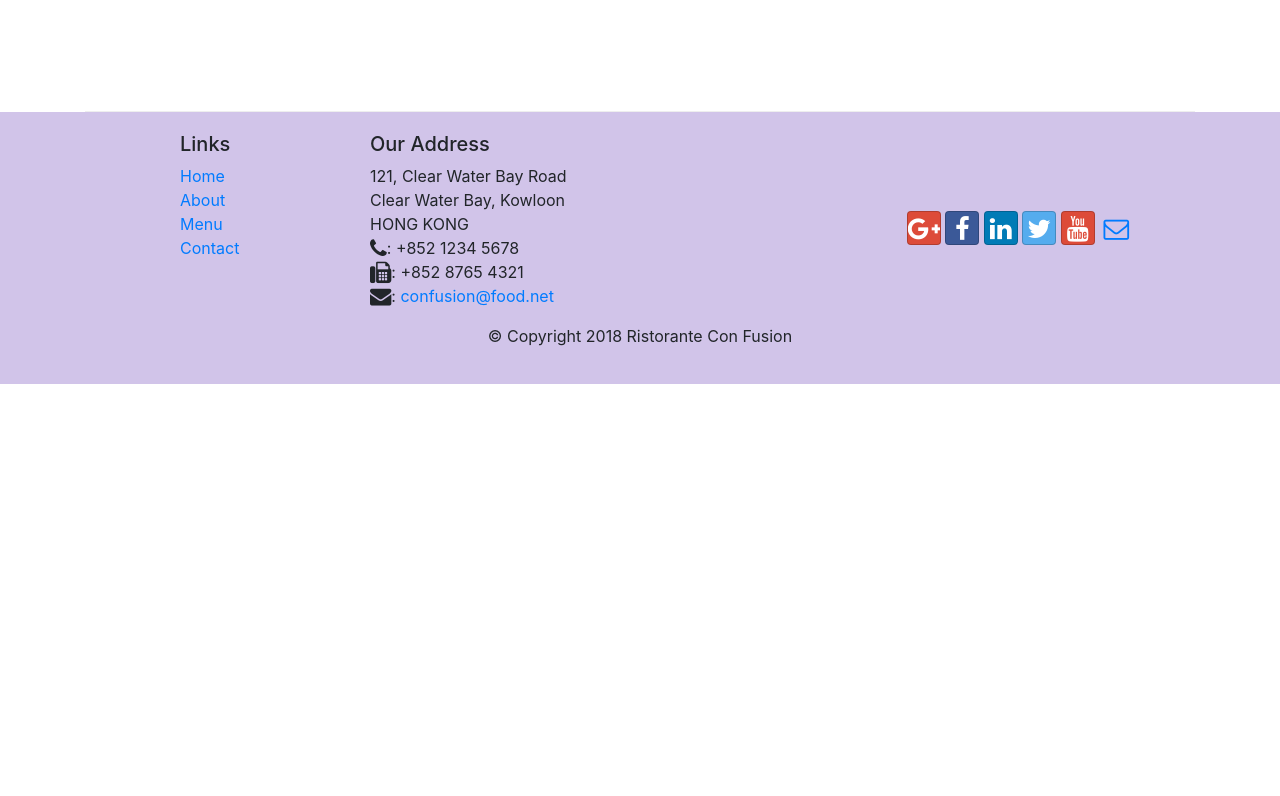
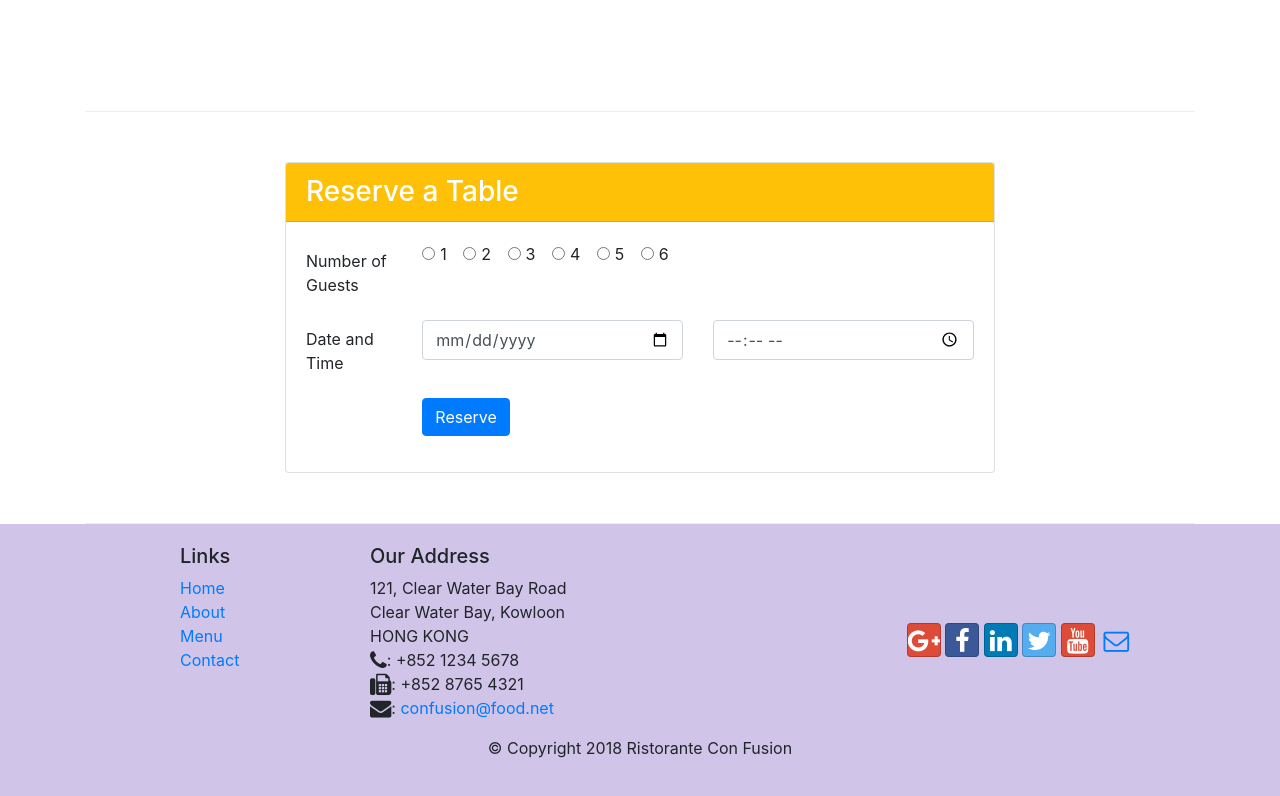
Before and after one commit to Shivamku09/Restaurant_Website, a website: page index.html in a window 1280 px wide. Shown: the part 1422-2218 px from the top of the page. Before the commit the page ends 1806 px from the top, so only its background shows below. Drawn offline with nearby package versions, Linux system fonts and the light colour scheme.

Commit message:
Assignment 2

```diff
--- a/index.html
+++ b/index.html
@@ -40,8 +40,11 @@
                     <h1>Ristorante con Fusion</h1>
                     <p>We take inspiration from the World's best cuisines, and create a unique fusion experience. Our lipsmacking creations will tickle your culinary senses!</p>
                 </div>
-                <div class="col-12 col-sm align-self-center">
+                <div class="col-12 col-sm-3 align-self-center">
                     <img src="img/logo.png" class="img-fluid">
+                </div>
+                <div class="col-12 col-sm-3 align-self-center">
+                    <input type="button" class="btn btn-warning" onclick="location.href='#reserve'" value="Reserve Table">
                 </div>
             </div>
         </div>
@@ -56,7 +59,7 @@
                 <div class="media">
                     <img class="d-flex mr-3 img-thumbnail align-self-center" src="img/uthappizza.png" alt="uthappizza">
                     <div class="media-body">
-                        <h2 class="mt-0">Uthappizza</h2>
+                        <h2 class="mt-0">Uthappizza <span class="badge badge-danger mr-1">HOT</span><span class="badge badge-pill badge-secondary">Rs. 499</span></h2>
                         <p class="d-none d-sm-block">A unique combination of Indian Uthappam (pancake) and Italian pizza, topped with Cerignola olives, ripe vine cherry tomatoes, Vidalia onion, Guntur chillies and Buffalo Paneer.</p>
                     </div>
                 </div>
@@ -69,8 +72,13 @@
                 <h3>This Month's Promotions</h3>
             </div>
             <div class="col col-sm col-md">
-                <h2>Weekend Grand Buffet</h2>
-                <p class="d-none d-sm-block">Featuring mouthwatering combinations with a choice of five different salads, six enticing appetizers, six main entrees and five choicest desserts. Free flowing bubbly and soft drinks. All for just $19.99 per person </p>
+                <div class="media">
+                    <div class="media-body">
+                        <h2 class="mt-0">Weekend Grand Buffet <span class="badge badge-danger mr-1">NEW</span></h2>
+                        <p class="d-none d-sm-block">Featuring mouthwatering combinations with a choice of five different salads, six enticing appetizers, six main entrees and five choicest desserts. Free flowing bubbly and soft drinks. All for just $19.99 per person </p>
+                    </div>
+                    <img class="d-flex ml-3 img-thumbnail align-self-center" src="img/buffet.png" alt="buffet">
+                </div>
             </div>
         </div>
 
@@ -88,6 +96,61 @@
                     </div>
                 </div>
 
+            </div>
+        </div>
+
+        <div id="reserve" class="row row-content">
+            <div class="col-12 col-sm-8 offset-md-2">
+                <div class="card">
+                    <h3 class="card-header bg-warning text-white">Reserve a Table</h3>
+                    <div class="card-body">
+                        <form>
+                            <div class="form-group row">
+                                <label for="guests" class="col-md-2 col-form-label">Number of Guests</label>
+                                <div class="col-md-10">
+                                    <div class="form-check form-check-inline">
+                                        <input class="form-check-input" type="radio" name="guests" id="guests1" value="option1">
+                                        <label class="form-check-label" for="guests1">1</label>
+                                    </div>
+                                    <div class="form-check form-check-inline">
+                                        <input class="form-check-input" type="radio" name="guests" id="guests2" value="option2">
+                                        <label class="form-check-label" for="guests2">2</label>
+                                    </div>
+                                    <div class="form-check form-check-inline">
+                                        <input class="form-check-input" type="radio" name="guests" id="guests3" value="option3">
+                                        <label class="form-check-label" for="guests3">3</label>
+                                    </div>
+                                    <div class="form-check form-check-inline">
+                                        <input class="form-check-input" type="radio" name="guests" id="guests4" value="option4">
+                                        <label class="form-check-label" for="guests4">4</label>
+                                    </div>
+                                    <div class="form-check form-check-inline">
+                                        <input class="form-check-input" type="radio" name="guests" id="guests5" value="option5">
+                                        <label class="form-check-label" for="guests5">5</label>
+                                    </div>
+                                    <div class="form-check form-check-inline">
+                                        <input class="form-check-input" type="radio" name="guests" id="guests6" value="option6">
+                                        <label class="form-check-label" for="guests6">6</label>
+                                    </div>
+                                </div>
+                            </div>
+                            <div class="form-group row">
+                                <label for="datetime" class="col-12 col-md-2 col-form-label">Date and Time</label>
+                                <div class="col-md-5">
+                                    <input type="date" class="form-control" id="date" name="date" placeholder="Date">
+                                </div>
+                                <div class="col-md-5">
+                                    <input type="time" class="form-control" id="time" name="time" placeholder="Time">
+                                </div>
+                            </div>
+                            <div class="form-group row">
+                                <div class="col-md-10 offset-md-2">
+                                    <button type="submit" class="btn btn-primary">Reserve</button>
+                                </div>
+                            </div>
+                        </form>
+                    </div>
+                </div>
             </div>
         </div>
     </div>
```
